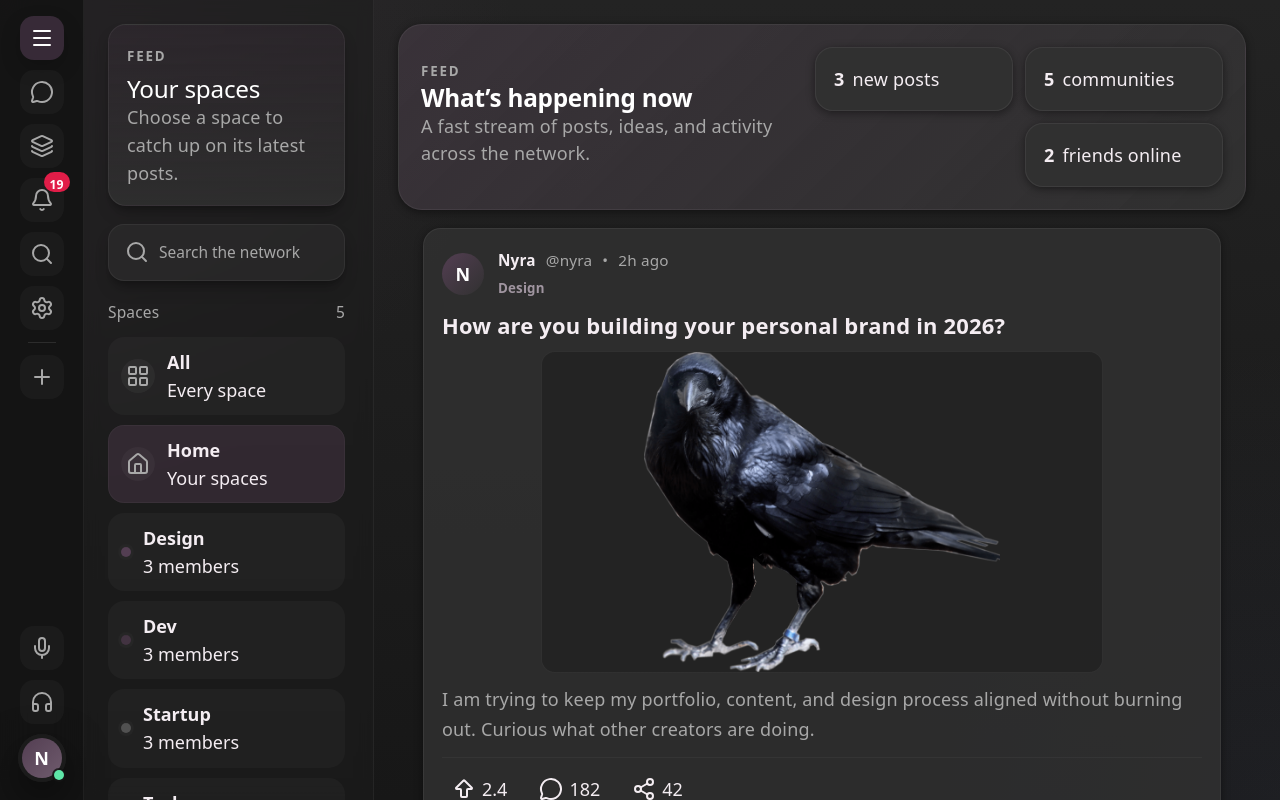
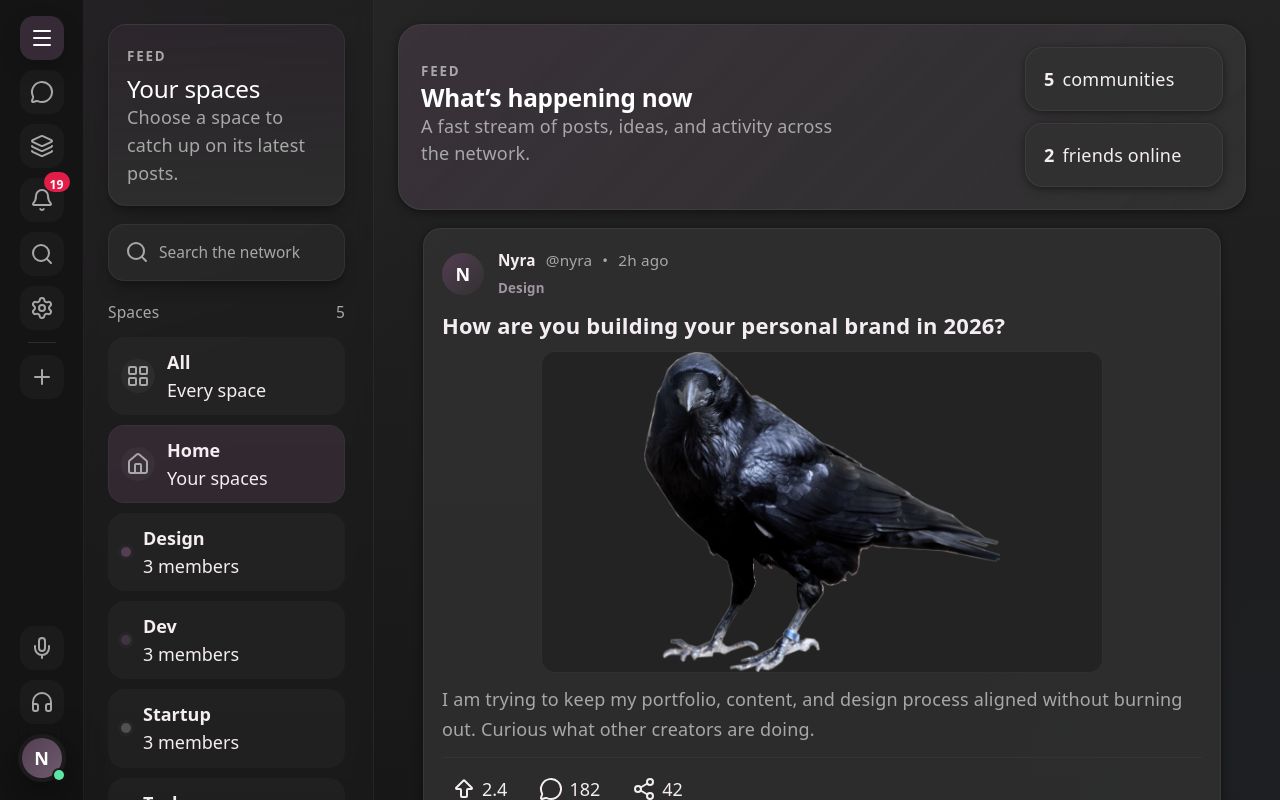
Before and after one commit to Crowbit-dev/Crowbit, a React (Vite) app in the folder client/: page /home in a window 1280 px wide. Built offline with nearby package versions, Linux system fonts and the light colour scheme.

Commit message:
fix: remove redundant 'new posts' label from feedHighlights

```diff
--- a/client/src/components/WorkspaceContent.tsx
+++ b/client/src/components/WorkspaceContent.tsx
@@ -552,7 +552,6 @@ function WorkspaceContent({
         : posts.filter((post) => post.community === activeCommunityName)
 
   const feedHighlights = [
-    { value: `${visiblePosts.length}`, label: 'new posts' },
     { value: `${communities.length}`, label: 'communities' },
     { value: `${directMessages.filter((message) => message.status === 'online').length}`, label: 'friends online' },
   ]
```
